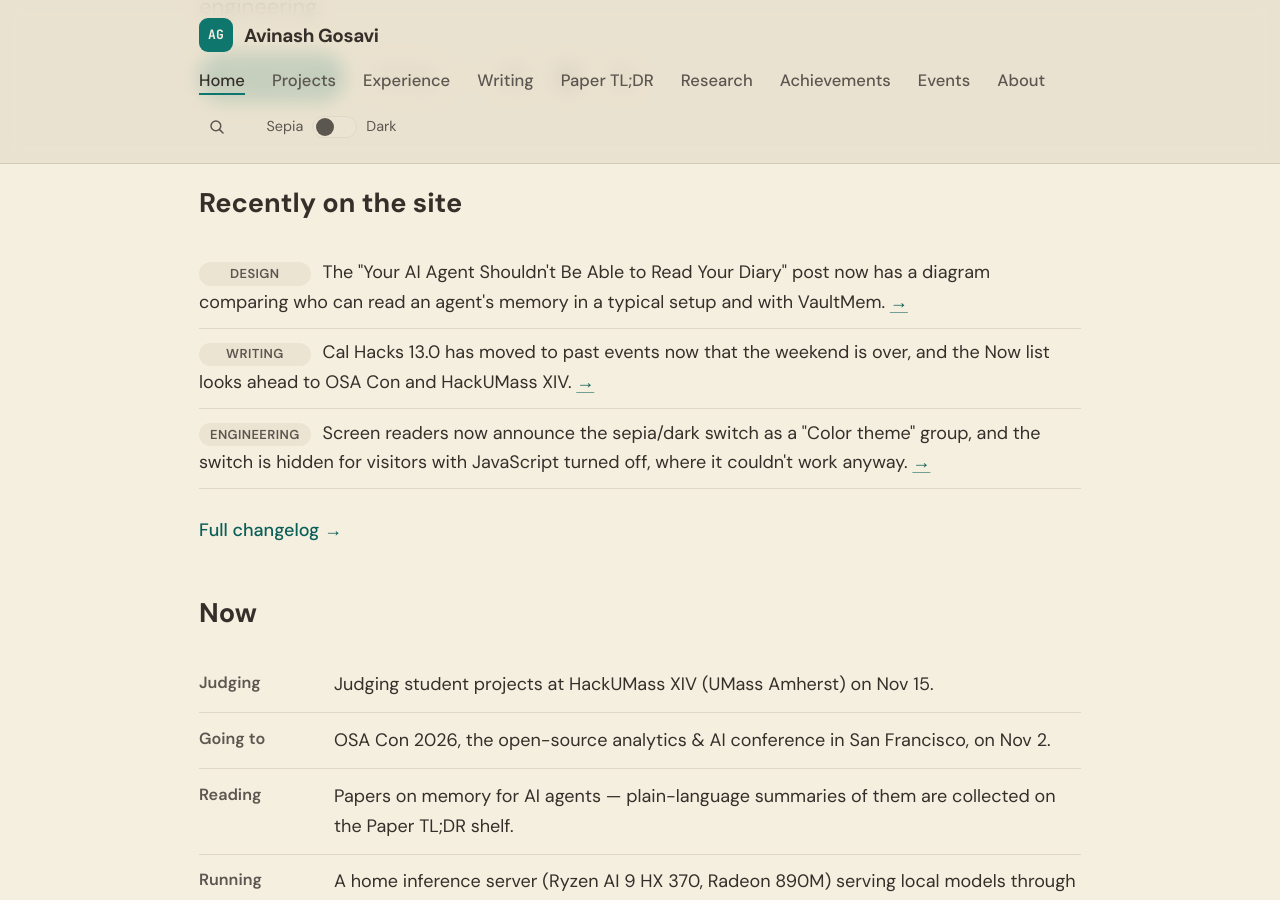
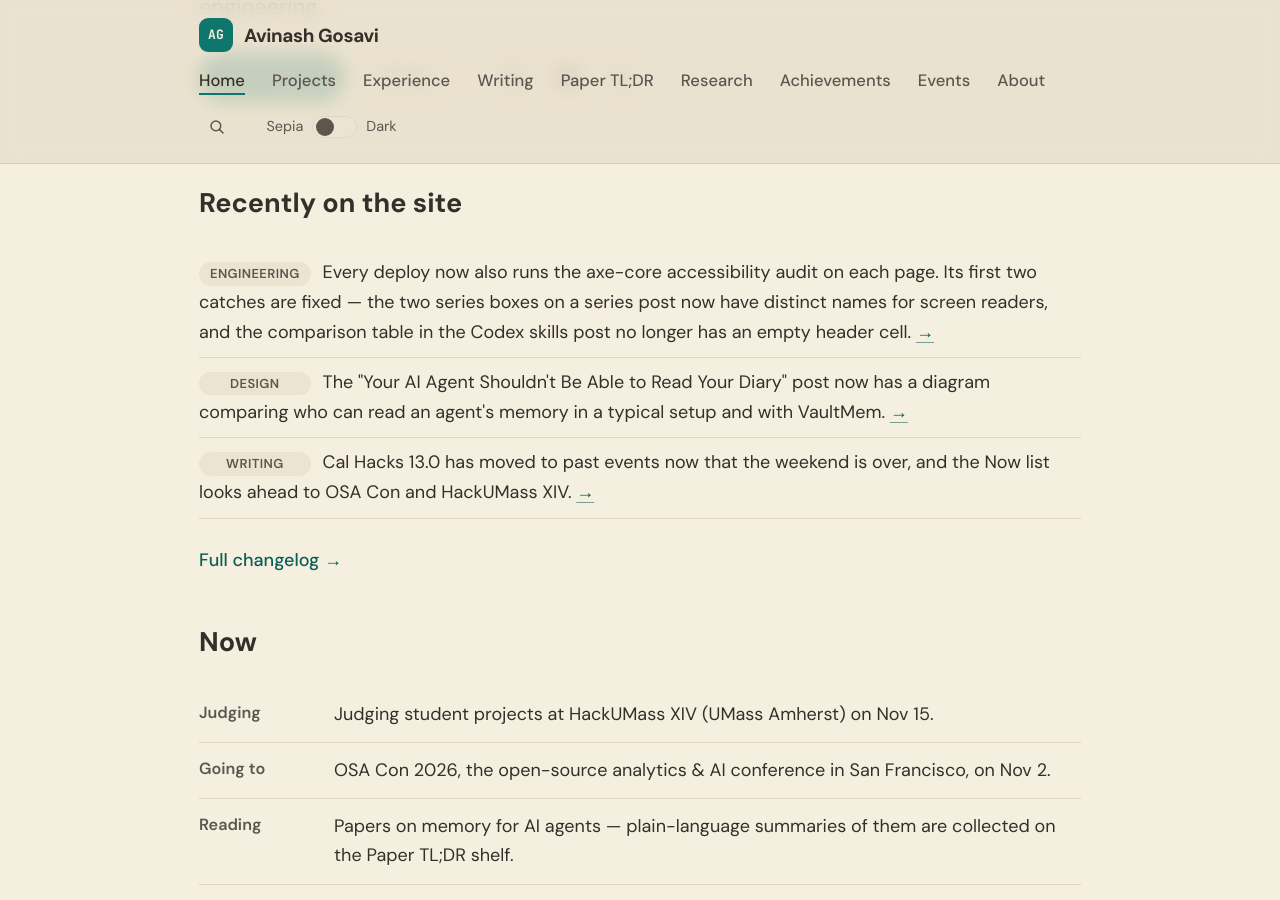
Before and after one commit to aag1091-alt/avinashgosavi.com, a Jekyll site: the page built from index.md, in a window 1280 px wide and 900 px high, scrolled down 554 px. Built offline with Jekyll 4.4.1, drawn with Linux system fonts in a browser that asks for light colours.

Commit message:
a11y: distinct names for top/bottom series boxes; label empty table header in Codex skills post
Co-Authored-By: Claude <noreply@anthropic.com>

```diff
--- a/_data/changelog.yml
+++ b/_data/changelog.yml
@@ -1,5 +1,9 @@
 # Public changelog shown on /changelog and (latest 3) on the homepage.
 # Newest first. desk: Writing | Design | Engineering
+- date: 2026-10-26
+  desk: Engineering
+  text: Every deploy now also runs the axe-core accessibility audit on each page. Its first two catches are fixed — the two series boxes on a series post now have distinct names for screen readers, and the comparison table in the Codex skills post no longer has an empty header cell.
+  link: /post/codex-skills-baking-your-workflow-into-the-tool/
 - date: 2026-10-26
   desk: Design
   text: The "Your AI Agent Shouldn't Be Able to Read Your Diary" post now has a diagram comparing who can read an agent's memory in a typical setup and with VaultMem.
--- a/_includes/series-box.html
+++ b/_includes/series-box.html
@@ -2,7 +2,8 @@
 {% assign s = site.data.series | where: "slug", page.series | first %}
 {% assign parts = site.posts | where: "series", page.series | sort: "series_order" %}
 {% unless include.position == "bottom" and parts.size < 2 %}
-<aside class="series-box" aria-label="Series">
+{%- assign sb_title = s.title | default: page.series -%}
+<aside class="series-box" aria-label="{% if include.position == "bottom" %}More in {{ sb_title | escape }}{% else %}{{ sb_title | escape }} series{% endif %}">
   <p class="series-box-label">Part {{ page.series_order }} of {{ parts.size }} · <a href="{{ '/series/' | relative_url }}#{{ page.series }}">{{ s.title | default: page.series }}</a></p>
   <ol class="series-box-list">
     {% for p in parts %}
```
Also changed, not shown: _posts/2026-02-17-codex-skills.md (+1 -1 lines).
